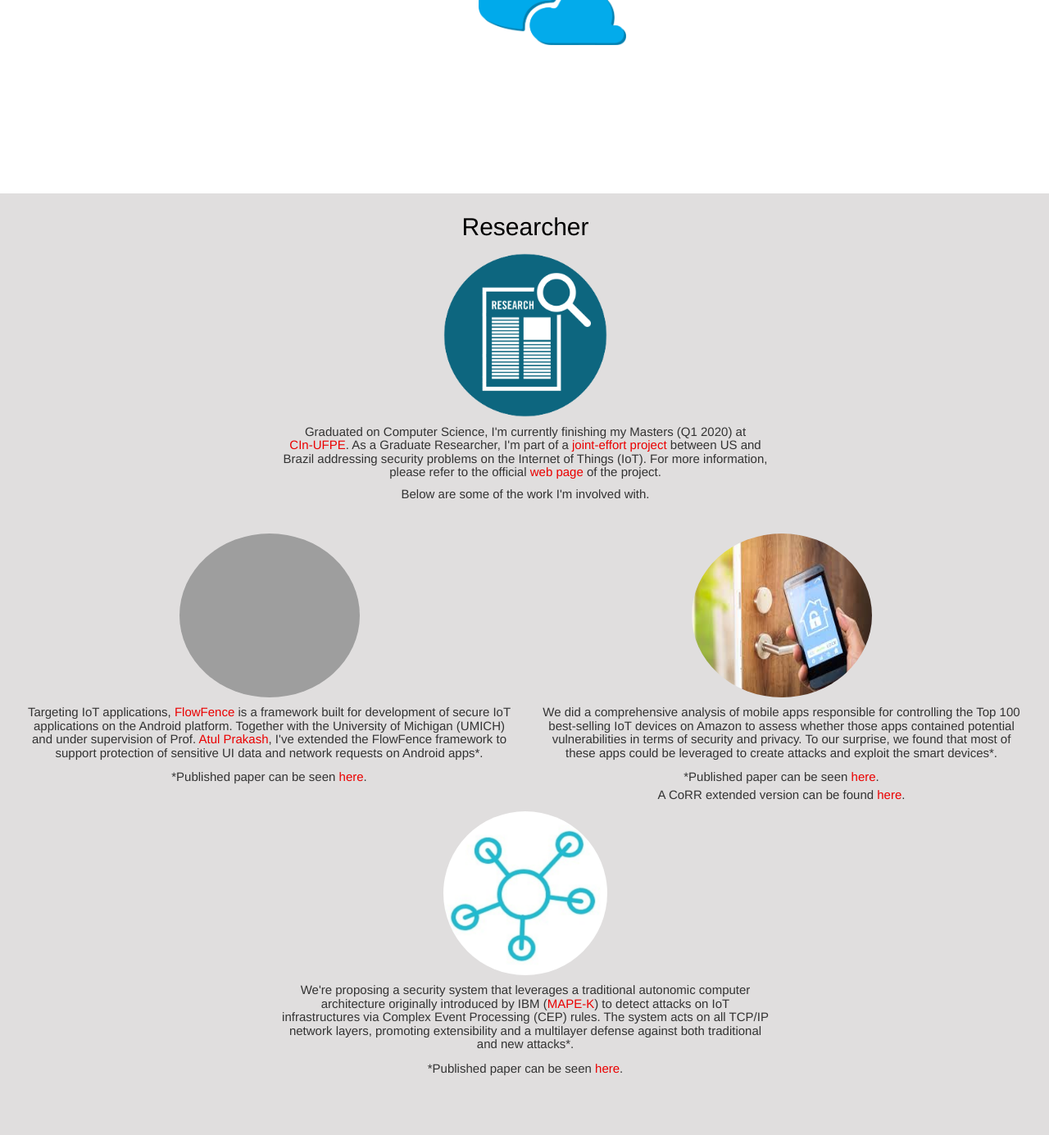
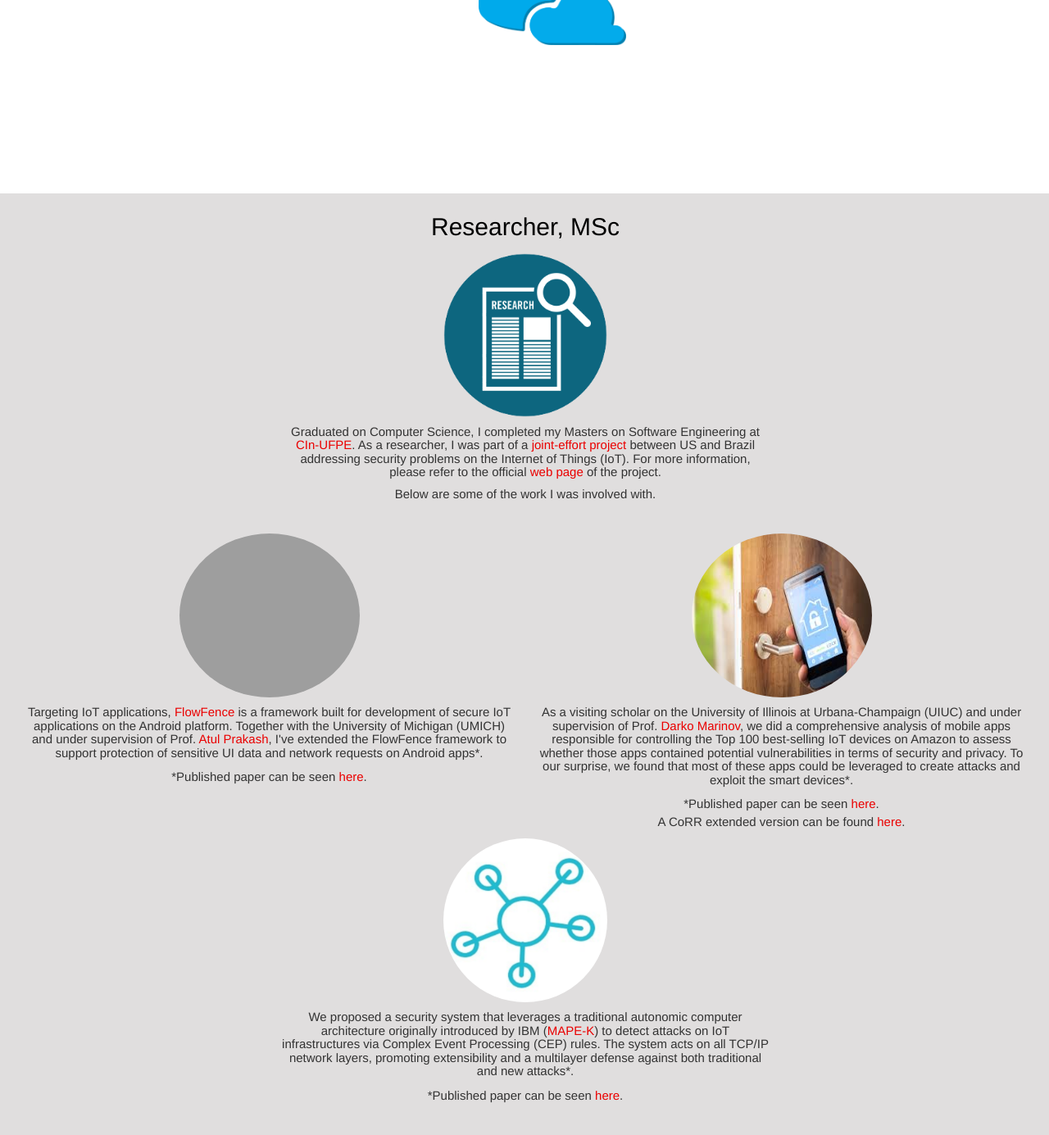
Before and after one commit to davinomjr/davinomjr.github.io, a Jekyll site: the page built from index.md, in a window 1280 px wide and 1400 px high, scrolled down 1714 px. Shown: the top 1385 px of the window at 82% size. Built offline with Jekyll 4.4.1, drawn with Linux system fonts in a browser that asks for light colours; grey boxes are pictures that could not be loaded.

Commit message:
Update after finishing masters

```diff
--- a/index.md
+++ b/index.md
@@ -32,7 +32,7 @@ layout: default
             <div>
                 <p style="font-size:40px; color: white">Hello, I'm Davino ;)</p>
             </div>
-            <img src="/assets/images/Me.png" class="personal-img" alt="personal-photo" />
+            <img src="/assets/images/me_defesa.png" class="personal-img" alt="personal-photo" />
             <ul class="horizontal-icons list-unstyled m-t-20 m-r-10">
                 <li>
                     <a href="https://github.com/davinomjr/" title="GitHub">
@@ -139,7 +139,7 @@ layout: default
             <article class="v-box">
                 <div class="row m-t-20">
                     <div class="col-md-12">
-                        <p style="font-size:30px; color: black">Researcher</p>
+                        <p style="font-size:30px; color: black">Researcher, MSc</p>
                     </div>
                     <div class="col-md-12">
                         <img src="/assets/images/research.jpg" class="centered-img round-image" alt="research icon" />
@@ -149,11 +149,10 @@ layout: default
                     <div class="col-md-12">
                         <div class="col-md-6 col-md-push-3">
                             <h4>
-                                Graduated on Computer Science, I'm currently finishing my Masters (Q1 2020) at
-                                <a class="no-break" href="https://www2.cin.ufpe.br/en/" >CIn-UFPE</a>. As a Graduate Researcher, I'm part of a
+                                Graduated on Computer Science, I completed my Masters on Software Engineering at <a class="no-break" href="https://www2.cin.ufpe.br/en/" >CIn-UFPE</a>. As a researcher, I was part of a
                                 <a href="https://www.nsf.gov/pubs/2017/nsf17024/nsf17024.pdf">joint-effort project</a> between US and Brazil addressing security problems on the Internet of Things (IoT). For more information, please refer to the official <a href="https://iot-flows.cin.ufpe.br/">web page</a> of the project.
                             </h4>
-                            <h4>Below are some of the work I'm involved with.</h4>
+                            <h4>Below are some of the work I was involved with.</h4>
                         </div>
                     </div>
                 </div>
@@ -176,7 +175,7 @@ layout: default
                         <div class="col-md-6">
                             <img src="/assets/images/iot-security-app.jpeg" class="centered-img w-220 h-220 round-image" alt="iot android image" />
                             <h4>
-                                We did a comprehensive analysis of mobile apps responsible for controlling the Top 100 best-selling IoT devices
+                                As a visiting scholar on the University of Illinois at Urbana-Champaign (UIUC) and under supervision of Prof. <a href="http://mir.cs.illinois.edu/marinov/">Darko Marinov</a>, we did a comprehensive analysis of mobile apps responsible for controlling the Top 100 best-selling IoT devices
                                 on Amazon to assess whether those apps contained potential
                                 vulnerabilities in terms of security and privacy. To our surprise, we found that most of these apps
                                 could be leveraged to create attacks and exploit the smart devices*.
@@ -191,7 +190,7 @@ layout: default
                         <div class="col-md-6 col-md-push-3">
                             <img src="/assets/images/iot-flows.png" class="centered-img w-200 h-220 round-image" alt="IoT-Flows image" />
                             <h4>
-                                We're proposing a security system that leverages a traditional autonomic computer architecture originally introduced by IBM (<a href="https://www-03.ibm.com/autonomic/pdfs/AC%20Blueprint%20White%20Paper%20V7.pdf">MAPE-K</a>) to detect attacks on IoT infrastructures via Complex Event Processing (CEP) rules. The system acts on all TCP/IP network layers, promoting extensibility and a multilayer defense against both traditional and new attacks*.
+                                We proposed a security system that leverages a traditional autonomic computer architecture originally introduced by IBM (<a href="https://www-03.ibm.com/autonomic/pdfs/AC%20Blueprint%20White%20Paper%20V7.pdf">MAPE-K</a>) to detect attacks on IoT infrastructures via Complex Event Processing (CEP) rules. The system acts on all TCP/IP network layers, promoting extensibility and a multilayer defense against both traditional and new attacks*.
                             </h4>
                             <p class="footnote">
                                   *Published paper can be seen <a href="https://dl.acm.org/citation.cfm?id=3354006">here</a>.
```
Also changed, not shown: assets/images/background.jpg, assets/images/background2.jpg (added), assets/images/me_Defesa.png (added), assets/images/me_msc.jpg (added), 1 other file.
